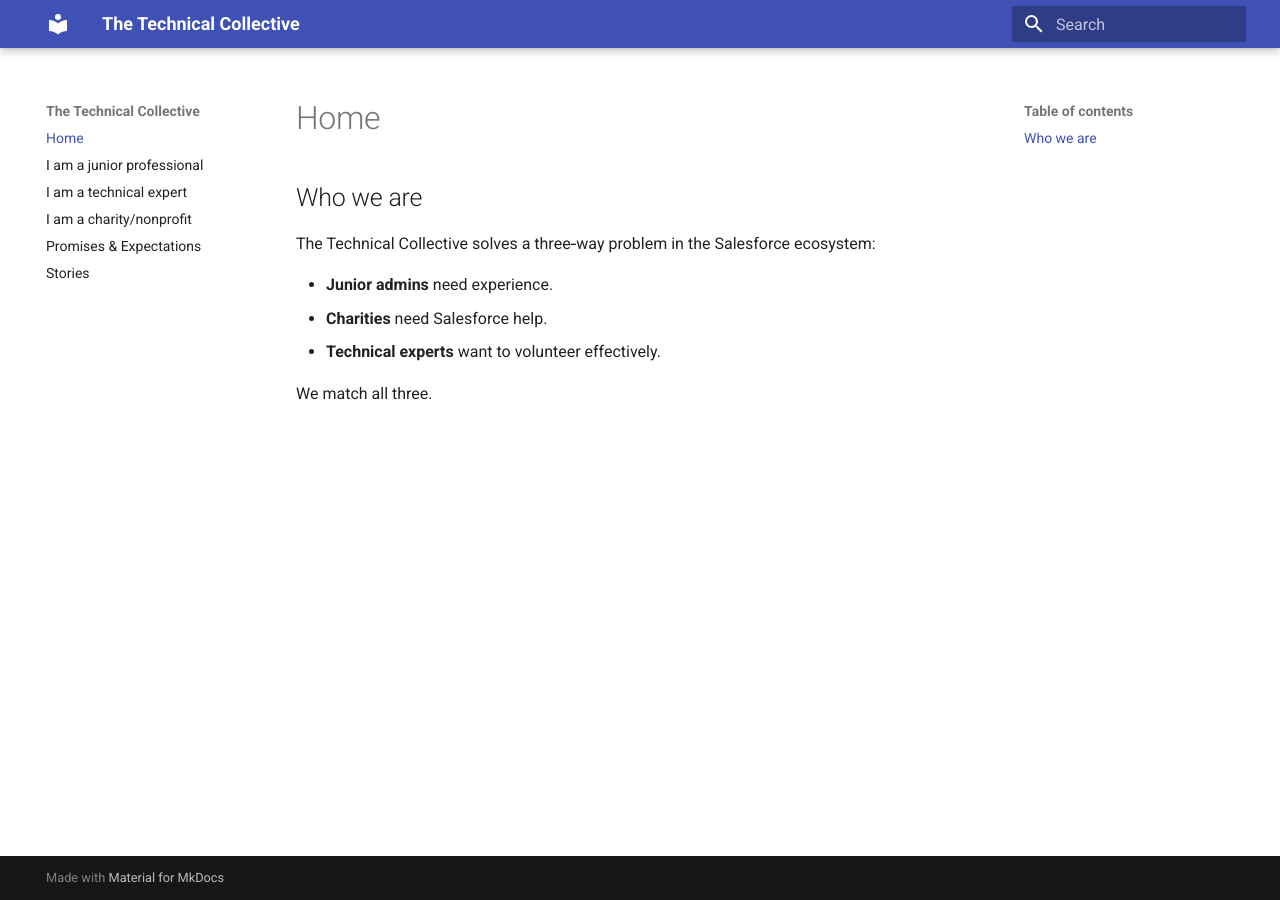
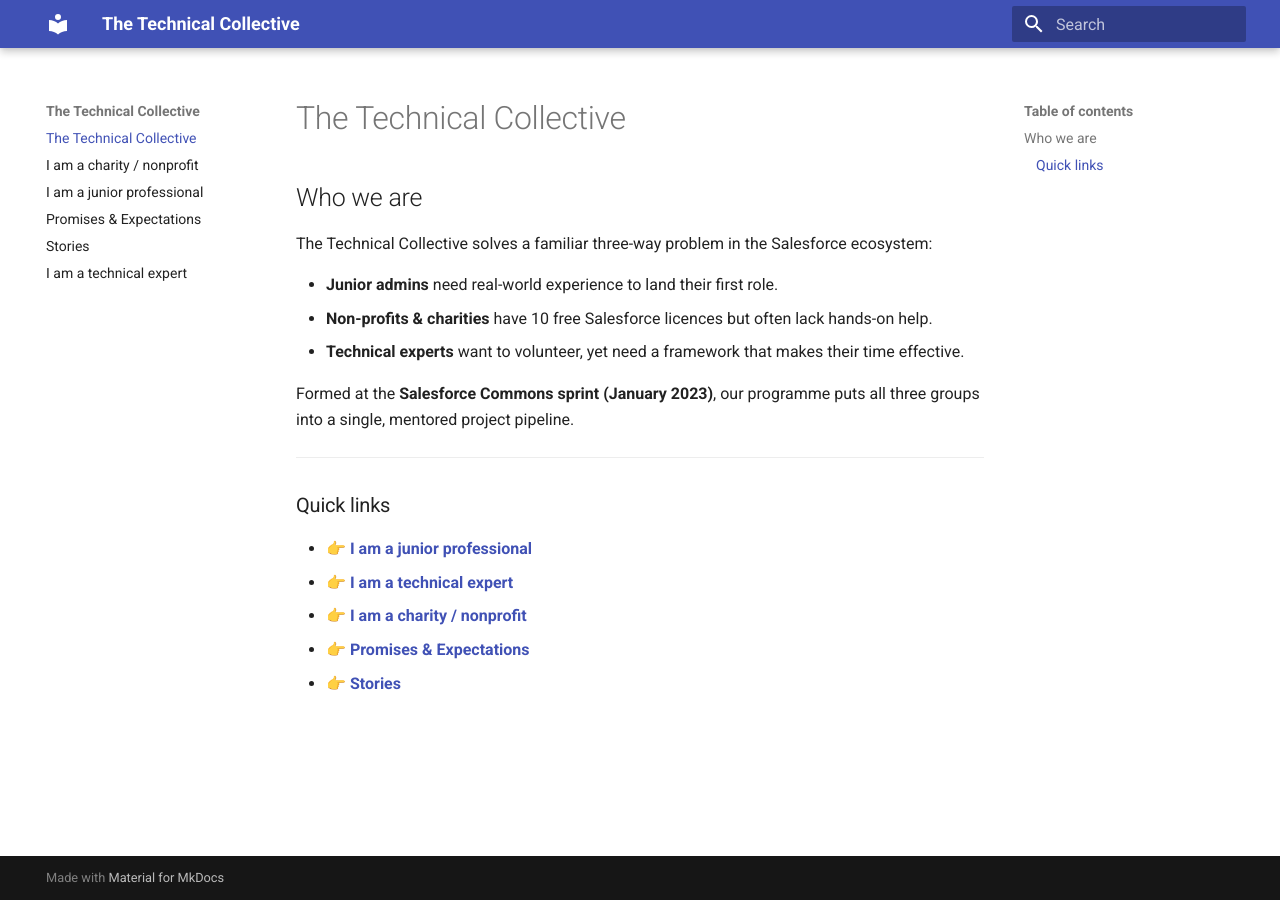
Before and after one commit to SFDO-Community-Sprints/The-Technical-Collective, an MkDocs documentation site: the page built from files/docs/index.md, in a window 1280 px wide. Built offline with MkDocs 1.6.1 and Material for MkDocs 9.7.7, drawn with Linux system fonts in a browser that asks for light colours.

Commit message:
mkdocs.yml change to automatic

```diff
--- a/files/docs/index.md
+++ b/files/docs/index.md
@@ -1,12 +1,21 @@
-# Home
-
+# The Technical Collective
 
 ## Who we are
 
-The Technical Collective solves a three‑way problem in the Salesforce ecosystem:
+The Technical Collective solves a familiar three-way problem in the Salesforce ecosystem:
 
-* **Junior admins** need experience.
-* **Charities** need Salesforce help.
-* **Technical experts** want to volunteer effectively.
+* **Junior admins** need real-world experience to land their first role.
+* **Non-profits & charities** have 10 free Salesforce licences but often lack hands-on help.
+* **Technical experts** want to volunteer, yet need a framework that makes their time effective.
 
-We match all three.
+Formed at the **Salesforce Commons sprint (January 2023)**, our programme puts all three groups into a single, mentored project pipeline.
+
+---
+
+### Quick links
+
+- 👉 **[I am a junior professional](junior-professional.md)**
+- 👉 **[I am a technical expert](technical-expert.md)**
+- 👉 **[I am a charity / nonprofit](charity-nonprofit.md)**
+- 👉 **[Promises & Expectations](promises-expectations.md)**
+- 👉 **[Stories](stories.md)**
--- a/mkdocs.yml
+++ b/mkdocs.yml
@@ -1,14 +1,12 @@
 site_name: The Technical Collective
 docs_dir: files/docs
+
 theme:
   name: material
+
 plugins:
   - search
   - ezlinks
-nav:
-  - Home: index.md
-  - I am a junior professional: junior-professional.md
-  - I am a technical expert: technical-expert.md
-  - I am a charity/nonprofit: charity-nonprofit.md
-  - Promises & Expectations: promises-expectations.md
-  - Stories: stories.md
+  - awesome-pages        # ← auto-nav plugin
+
+# nav: block deleted – the plugin builds the sidebar from folders & files
```
Also changed, not shown: 1 other file.
